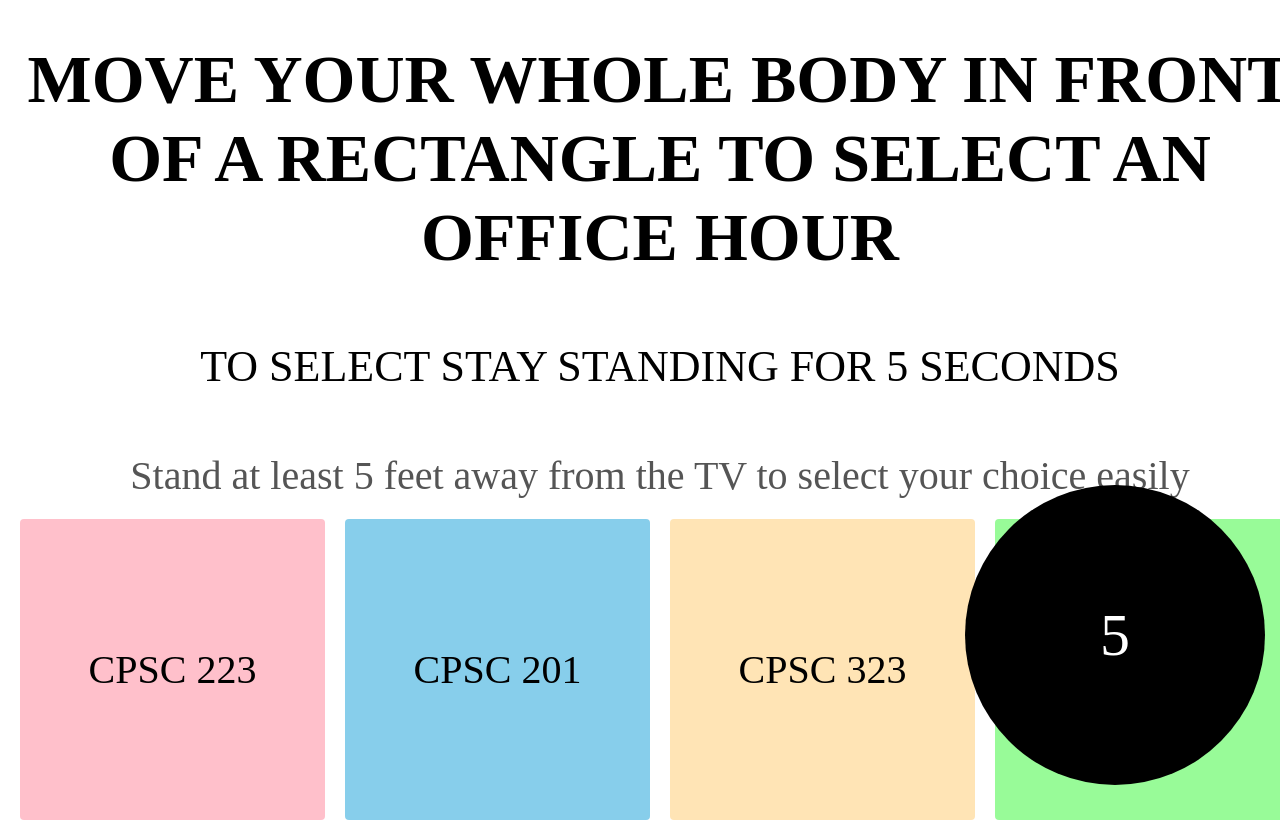
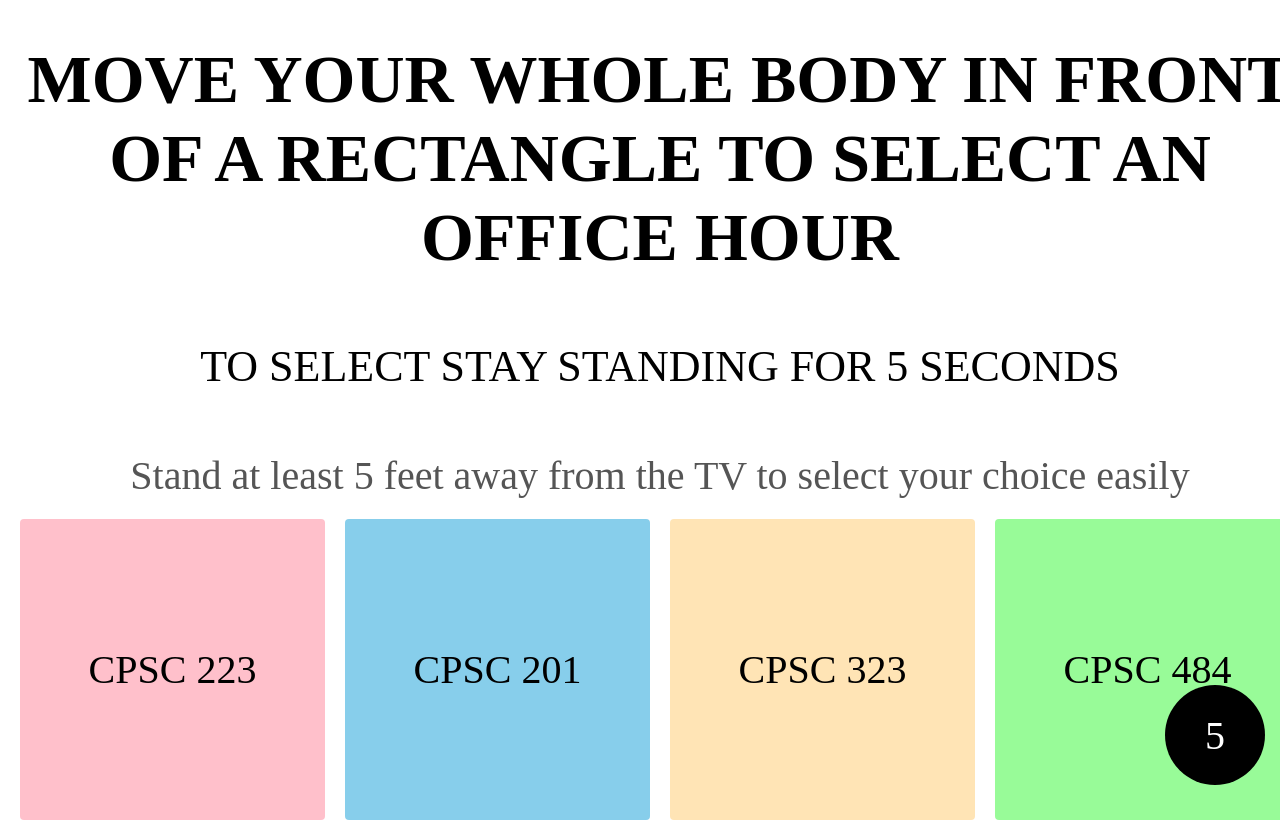
Before and after one commit to dal83/HCIGroupY, a plain HTML site: page frontend/page1.html in a window 1280 px wide. Shown: the top 840 px of the page. Drawn offline with Linux system fonts and the light colour scheme.

Commit message:
Update style.css
Made number-circle smaller so that it doesn't cover graphics

```diff
--- a/frontend/style.css
+++ b/frontend/style.css
@@ -80,12 +80,12 @@ body {
   background: black;
   color: white;
   border-radius: 100%;
-  width: 300px;
-  height: 300px;
+  width: 100px;
+  height: 100px;
   display: flex;
   align-items: center;
   justify-content: center;
-  font-size: 60px;
+  font-size: 40px;
   position: absolute;
   right: 15px;
   bottom: 15px;
```
